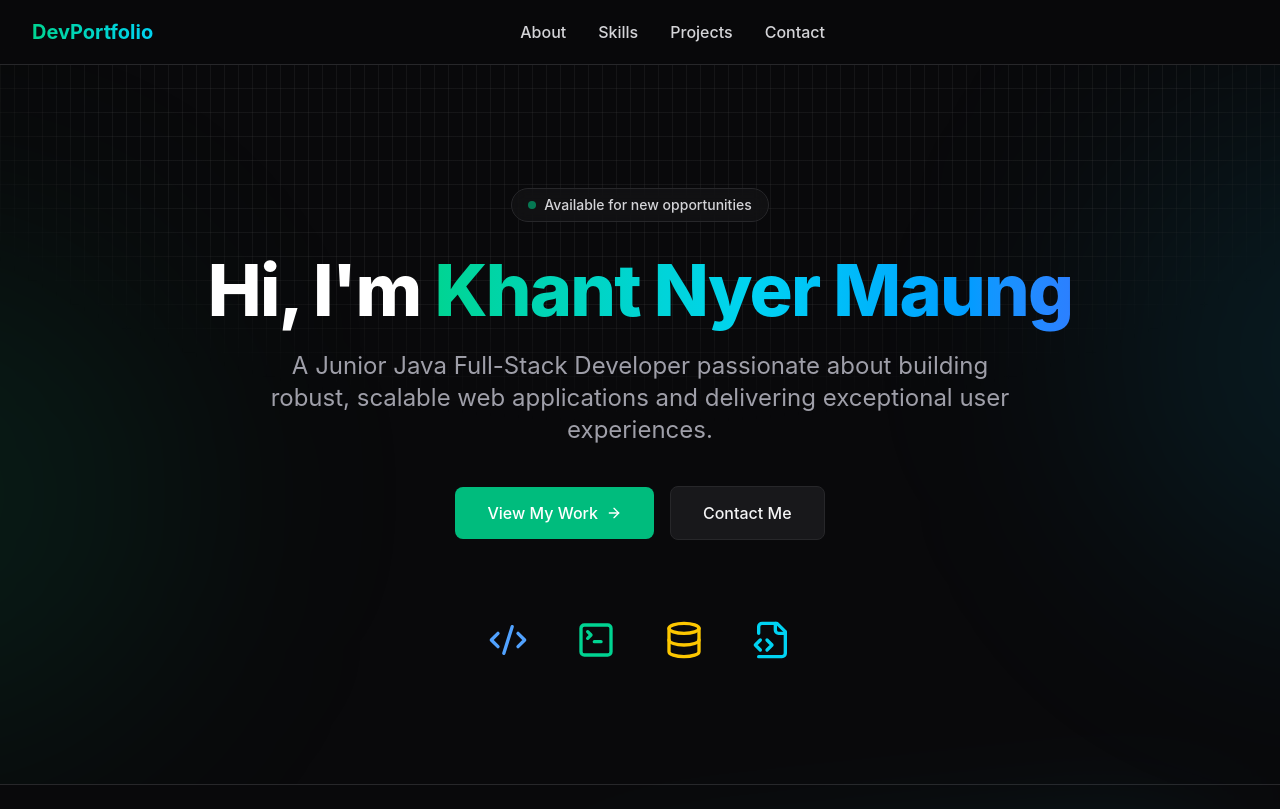
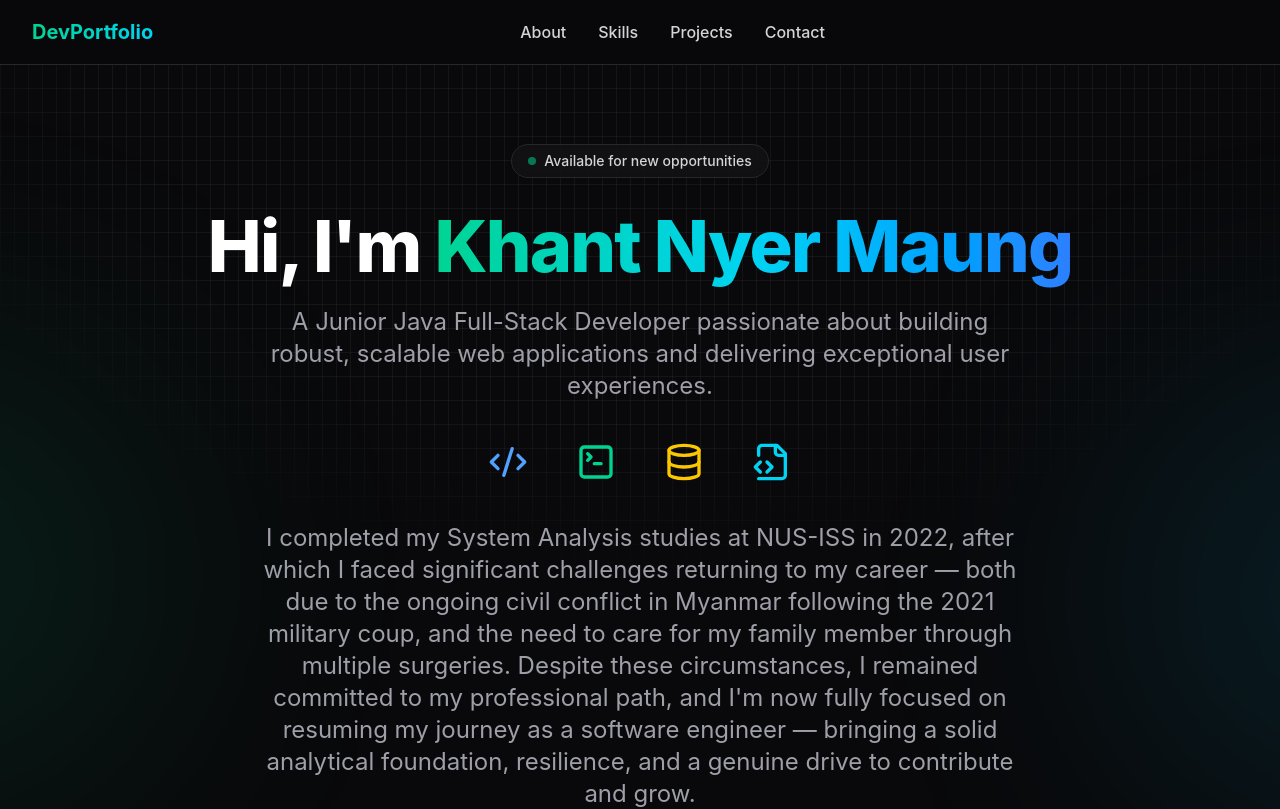
Before and after one commit to khant-nyer/My_Portfolio, a React (Vite) app: page / in a window 1280 px wide. Shown: the top 809 px of the page. Built offline with nearby package versions, Linux system fonts and the light colour scheme; some icons are missing.

Commit message:
updated intro in hero section

```diff
--- a/src/app/components/Hero.tsx
+++ b/src/app/components/Hero.tsx
@@ -109,7 +109,38 @@ export function Hero() {
           className="text-xl md:text-2xl text-zinc-400 mb-10 max-w-3xl mx-auto"
         >
           A Junior Java Full-Stack Developer passionate about building robust, scalable web applications and delivering exceptional user experiences.
+          </motion.p>
+
+        <motion.div
+            initial={{ opacity: 0 }}
+            animate={{ opacity: 1 }}
+            transition={{ duration: 1, delay: 0.6 }}
+            className="hero-icons mt-10 flex justify-center items-center space-x-6 md:space-x-12 opacity-100 transition-all duration-300"
+        >
+          <AnimatedHeroIcon className="text-blue-400" delay={0}>
+            <Code2 className="hero-line-draw-icon w-10 h-10" />
+          </AnimatedHeroIcon>
+          <AnimatedHeroIcon className="text-emerald-400" delay={1}>
+            <TerminalSquare className="hero-line-draw-icon w-10 h-10" />
+          </AnimatedHeroIcon>
+          <AnimatedHeroIcon className="text-yellow-400" delay={2}>
+            <Database className="hero-line-draw-icon w-10 h-10" />
+          </AnimatedHeroIcon>
+          <AnimatedHeroIcon className="text-cyan-400" delay={3}>
+            <FileCode2 className="hero-line-draw-icon w-10 h-10" />
+          </AnimatedHeroIcon>
+        </motion.div>
+
+        <motion.p
+            initial={{ opacity: 0, y: 20 }}
+            animate={{ opacity: 1, y: 0 }}
+            transition={{ duration: 0.5, delay: 0.2 }}
+            className="text-xl md:text-2xl text-zinc-400 mb-10 max-w-3xl mx-auto pt-10"
+        >
+
+          I completed my System Analysis studies at NUS-ISS in 2022, after which I faced significant challenges returning to my career — both due to the ongoing civil conflict in Myanmar following the 2021 military coup, and the need to care for my family member through multiple surgeries. Despite these circumstances, I remained committed to my professional path, and I'm now fully focused on resuming my journey as a software engineer — bringing a solid analytical foundation, resilience, and a genuine drive to contribute and grow.
         </motion.p>
+
 
         <motion.div
           initial={{ opacity: 0, y: 20 }}
```
